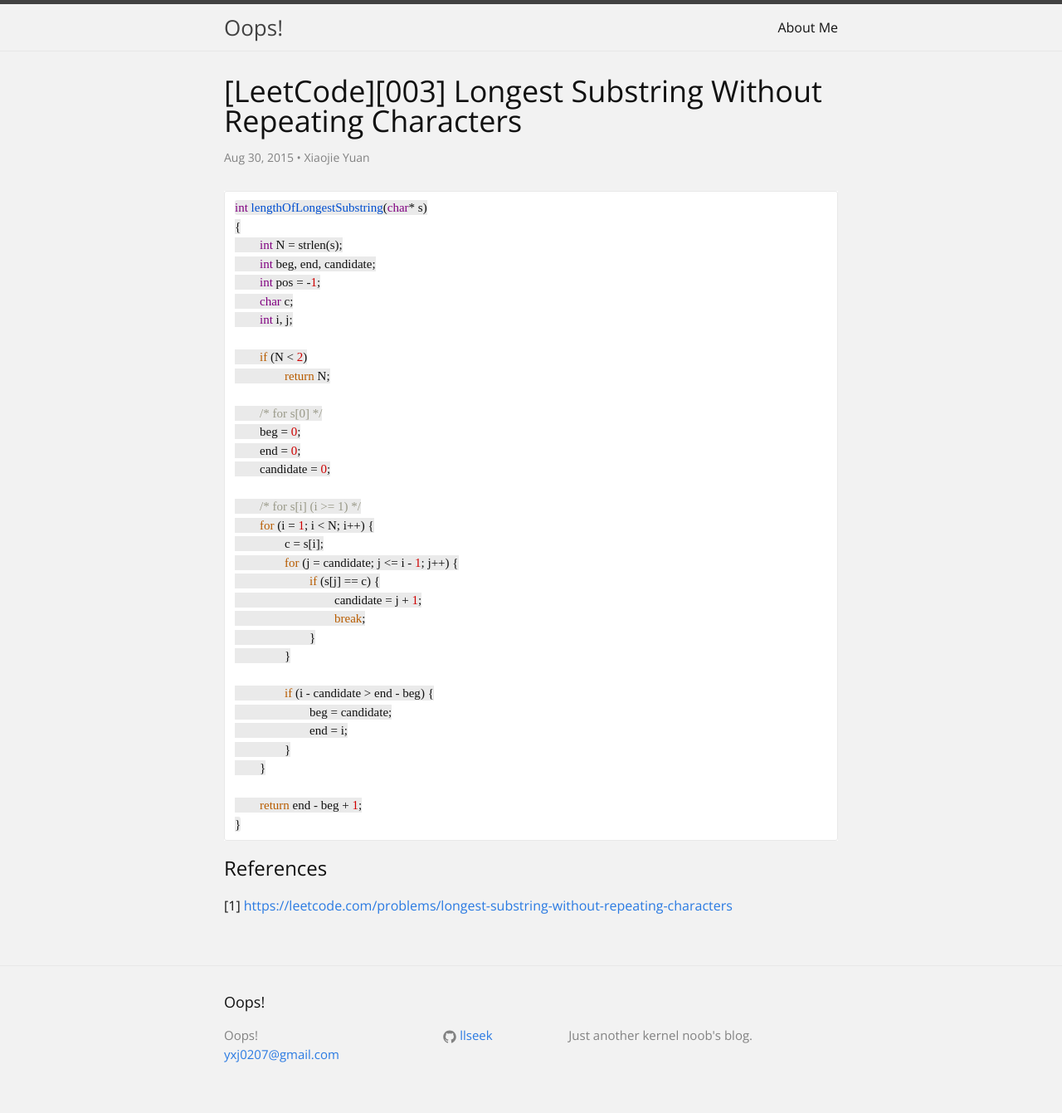
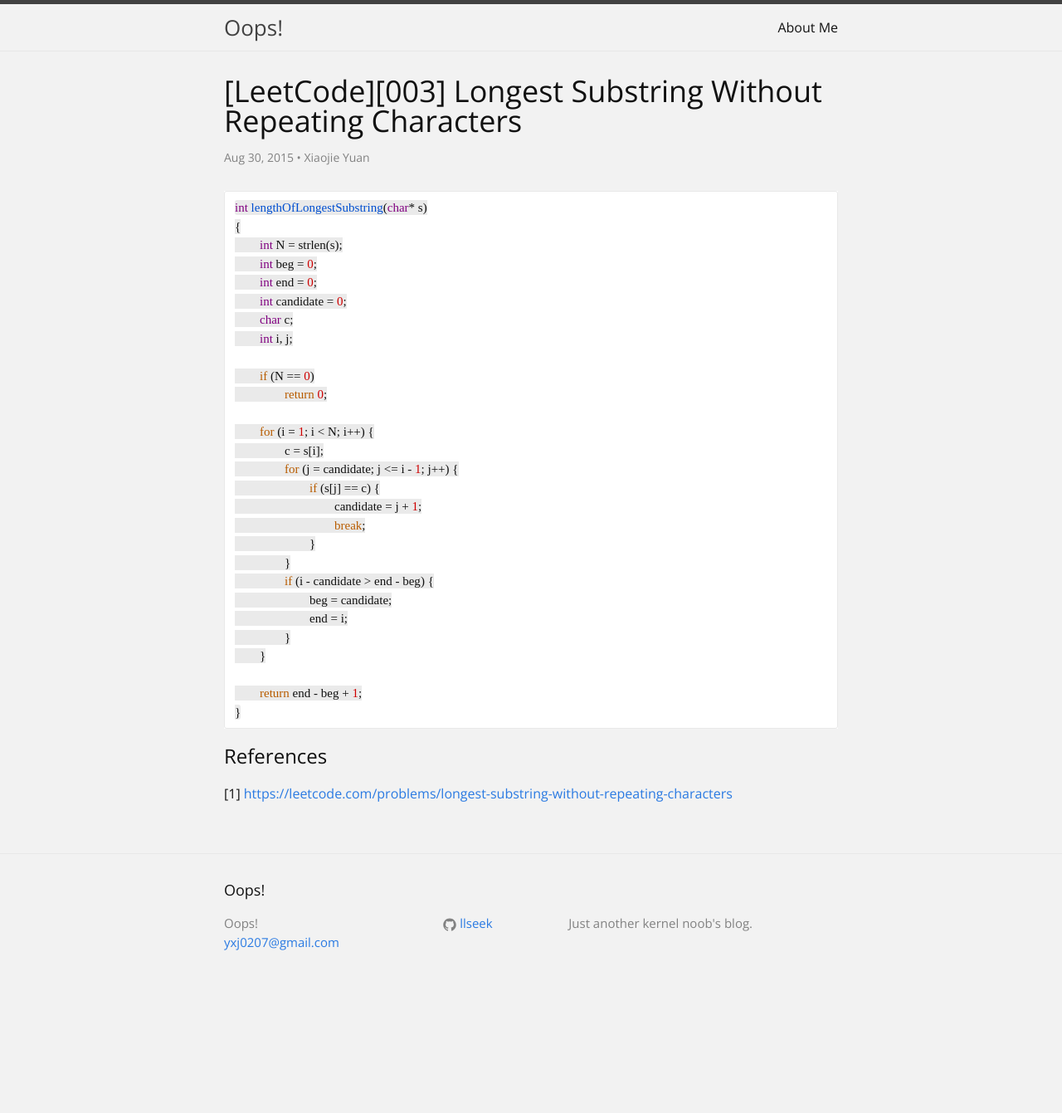
Before and after one commit to llseek/llseek.github.io, a Jekyll site: the page built from _posts/2015-08-30-leetcode-003-longest-substring-without-repeating-characters.md, in a window 1280 px wide. Shown: the whole page at 83% size. Built offline with Jekyll 4.4.1, drawn with Linux system fonts in a browser that asks for light colours; some web fonts are replaced; Markdown is read by kramdown in place of the engine named in the settings; after the commit the page ends 1206 px from its top, so only the background shows below that.

Commit message:
post: update 2015-08-30-leetcode-003-longest-substring-without-repeating-characters.md

```diff
--- a/_posts/2015-08-30-leetcode-003-longest-substring-without-repeating-characters.md
+++ b/_posts/2015-08-30-leetcode-003-longest-substring-without-repeating-characters.md
@@ -9,20 +9,15 @@ date: 2015-08-30
 int lengthOfLongestSubstring(char* s)
 {
         int N = strlen(s);
-        int beg, end, candidate;
-        int pos = -1;
+        int beg = 0;
+        int end = 0;
+        int candidate = 0;
         char c;
         int i, j;
 
-        if (N < 2)
-                return N;
+        if (N == 0)
+                return 0;
 
-        /* for s[0] */
-        beg = 0;
-        end = 0;
-        candidate = 0;
-
-        /* for s[i] (i >= 1) */
         for (i = 1; i < N; i++) {
                 c = s[i];
                 for (j = candidate; j <= i - 1; j++) {
@@ -31,7 +26,6 @@ int lengthOfLongestSubstring(char* s)
                                 break;
                         }
                 }
-
                 if (i - candidate > end - beg) {
                         beg = candidate;
                         end = i;
```
